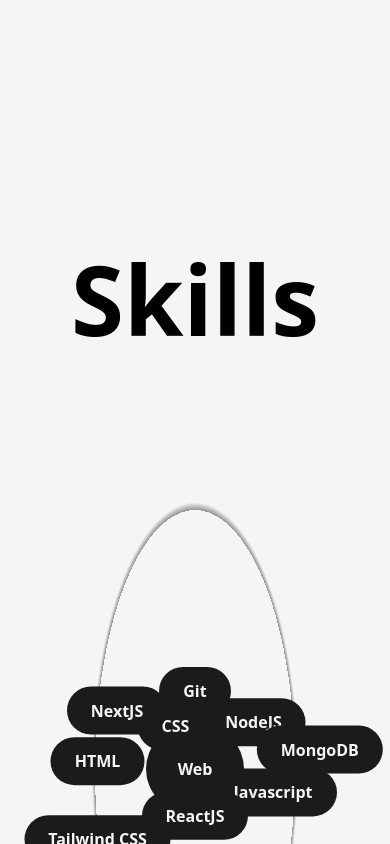
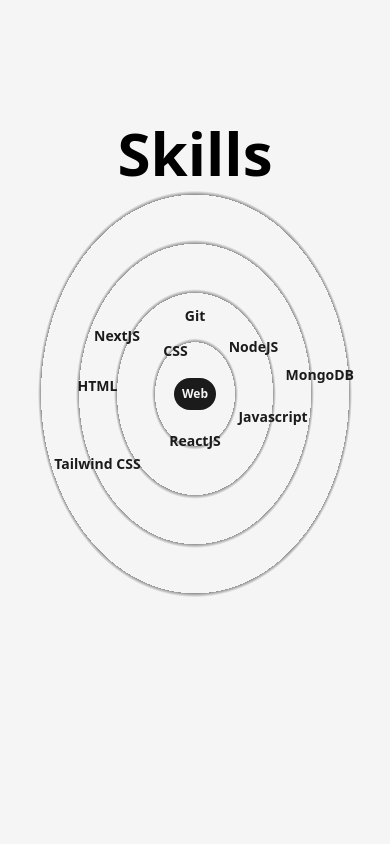
Before and after one commit to amerv97/Next.js-amervarajic-portfolio, a Next.js app in the folder Next.js-Developer-Portfolio-Starter-Code-main/: page /about in a window 390 px wide. Shown: the part 1440-2284 px from the top of the page. Built offline with nearby package versions, Linux system fonts and the light colour scheme.

Commit message:
responsive skill section finished

```diff
--- a/Next.js-Developer-Portfolio-Starter-Code-main/src/components/Skills.js
+++ b/Next.js-Developer-Portfolio-Starter-Code-main/src/components/Skills.js
@@ -5,7 +5,9 @@ import { motion } from "framer-motion";
 const Skill = ({ name, x, y }) => {
   return (
     <motion.div
-      className="flex items-center justify-center rounded-full font-semibold bg-dark text-light py-3 px-6 shadow-dark cursor-pointer absolute dark:text-dark dark:bg-light"
+      className="flex items-center justify-center rounded-full font-semibold bg-dark text-light py-3 px-6 shadow-dark cursor-pointer absolute
+      dark:text-dark dark:bg-light
+      lg:py-2 lg:px-4 md:text-sm md:py-1.5 md:px-3 xs:bg-transparent xs:dark:bg-transparent xs:text-dark xs:dark:text-light xs:font-bold"
       whileHover={{ scale: 1.05 }}
       initial={{ x: 0, y: 0 }}
       whileInView={{ x: x, y: y, transition: { duration: 1.5 } }}
@@ -19,10 +21,20 @@ const Skill = ({ name, x, y }) => {
 const Skills = () => {
   return (
     <>
-      <h2 className="font-bold text-8xl mt-64 text-center w-full">Skills</h2>
-      <div className="w-full h-screen relative flex items-center justify-center rounded-full bg-circularLight dark:bg-circularDark ">
+      <h2 className="font-bold text-8xl mt-64 text-center w-ful md:text-6xl md:mt-32">
+        Skills
+      </h2>
+      <div
+        className="w-full h-screen relative flex items-center justify-center rounded-full bg-circularLight dark:bg-circularDark
+      lg:h-[80vh] sm:h-[60vh] xs:h-[50vh]
+      lg:bg-circularLightLg lg:dark:bg-circularDarkLg
+      md:bg-circularLightMd md:dark:bg-circularDarkMd
+      sm:bg-circularLightSm sm:dark:bg-circularDarkSm "
+      >
         <motion.div
-          className="flex items-center justify-center rounded-full font-semibold bg-dark text-light p-8 shadow-dark cursor-pointer dark:text-dark dark:bg-light"
+          className="flex items-center justify-center rounded-full font-semibold bg-dark text-light p-8 shadow-dark cursor-pointer
+          dark:text-dark dark:bg-light
+          lg:p-6 md:p-4 xs:text-xs xs:p-2"
           whileHover={{ scale: 1.05 }}
         >
           Web
--- a/Next.js-Developer-Portfolio-Starter-Code-main/tailwind.config.js
+++ b/Next.js-Developer-Portfolio-Starter-Code-main/tailwind.config.js
@@ -24,9 +24,28 @@ module.exports = {
       },
       backgroundImage: {
         circularLight:
-          "repeating-radial-gradient(rgba(0,0,0,0.4) 2px,#f5f5f5 5px,#f5f5f5 100px);",
+          "repeating-radial-gradient(rgba(0,0,0,0.4) 2px,#f5f5f5 5px,#f5f5f5 100px)",
+
         circularDark:
-          "repeating-radial-gradient(rgba(255,255,255,0.6) 2px,#1b1b1b 8px,#1b1b1b 100px);",
+          "repeating-radial-gradient(rgba(255,255,255,0.5) 2px,#1b1b1b 8px,#1b1b1b 100px)",
+
+        circularLightLg:
+          "repeating-radial-gradient(rgba(0,0,0,0.4) 2px,#f5f5f5 5px,#f5f5f5 80px)",
+
+        circularDarkLg:
+          "repeating-radial-gradient(rgba(255,255,255,0.5) 2px,#1b1b1b 8px,#1b1b1b 80px)",
+
+        circularLightMd:
+          "repeating-radial-gradient(rgba(0,0,0,0.4) 2px,#f5f5f5 5px,#f5f5f5 60px)",
+
+        circularDarkMd:
+          "repeating-radial-gradient(rgba(255,255,255,0.5) 2px,#1b1b1b 6px,#1b1b1b 60px)",
+
+        circularLightSm:
+          "repeating-radial-gradient(rgba(0,0,0,0.4) 2px,#f5f5f5 5px,#f5f5f5 40px)",
+
+        circularDarkSm:
+          "repeating-radial-gradient(rgba(255,255,255,0.5) 2px,#1b1b1b 4px,#1b1b1b 40px)",
       },
     },
     screens: {
```
